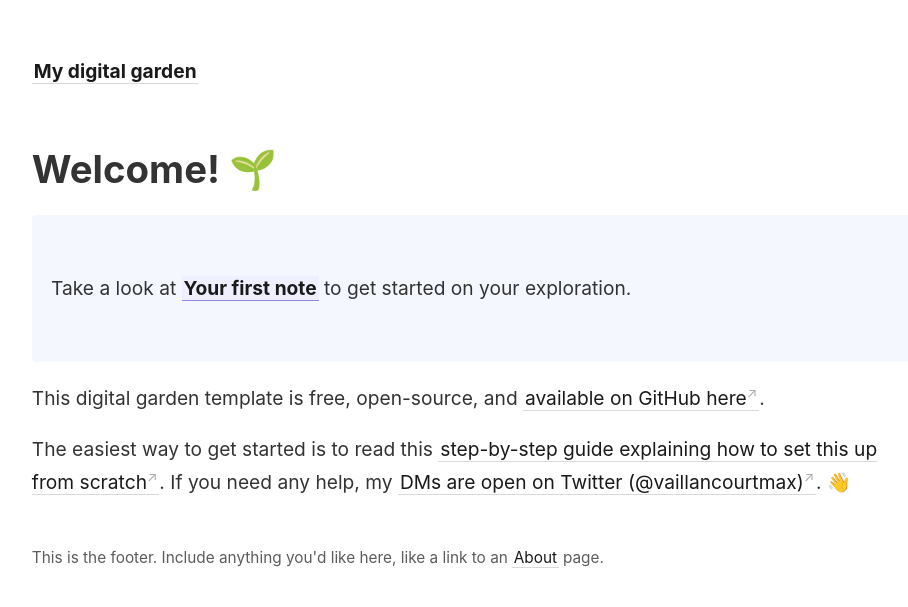
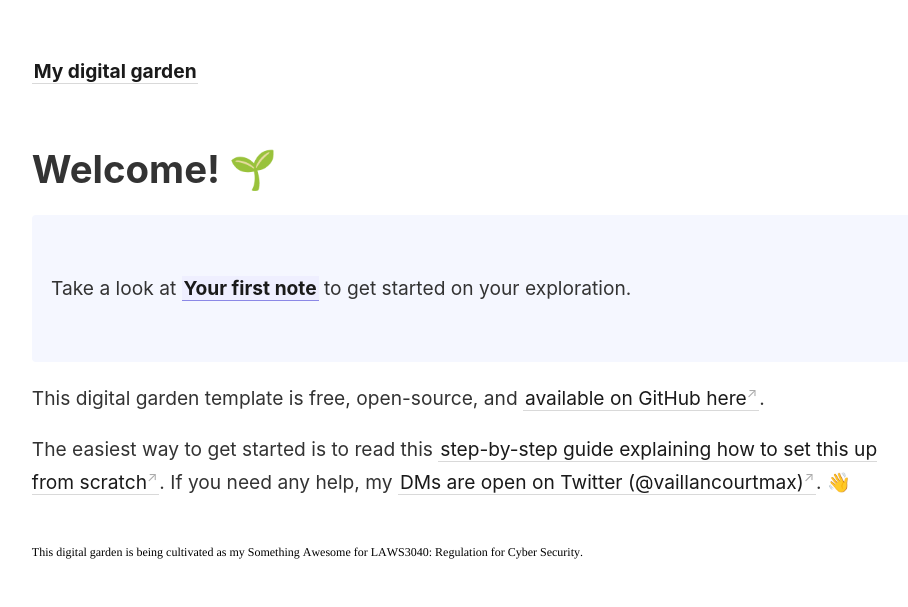
Before and after one commit to ctr-l/digital-garden, a Jekyll site: the page built from _pages/index.md, in a window 1280 px wide. Shown: the top 607 px of the page, without its empty margins (45-953 px from the left). Built offline with Jekyll 4.4.1, drawn with Linux system fonts in a browser that asks for light colours.

```diff
--- a/_includes/footer.html
+++ b/_includes/footer.html
@@ -1 +1,17 @@
-This is the footer. Include anything you'd like here, like a link to an <a class="internal-link" href="/about">About</a> page.
+<!DOCTYPE html PUBLIC "-//W3C//DTD HTML 4.01//EN" "http://www.w3.org/TR/html4/strict.dtd">
+<html>
+<head>
+  <meta http-equiv="Content-Type" content="text/html; charset=utf-8">
+  <meta http-equiv="Content-Style-Type" content="text/css">
+  <title></title>
+  <meta name="Generator" content="Cocoa HTML Writer">
+  <meta name="CocoaVersion" content="2113">
+  <style type="text/css">
+    p.p1 {margin: 0.0px 0.0px 0.0px 0.0px; font: 12.0px Times; color: #000000; -webkit-text-stroke: #000000}
+    span.s1 {font-kerning: none}
+  </style>
+</head>
+<body>
+<p class="p1"><span class="s1">This digital garden is being cultivated as my Something Awesome for LAWS3040: Regulation for Cyber Security.</span></p>
+</body>
+</html>
```
Also changed, not shown: 1 other file.
